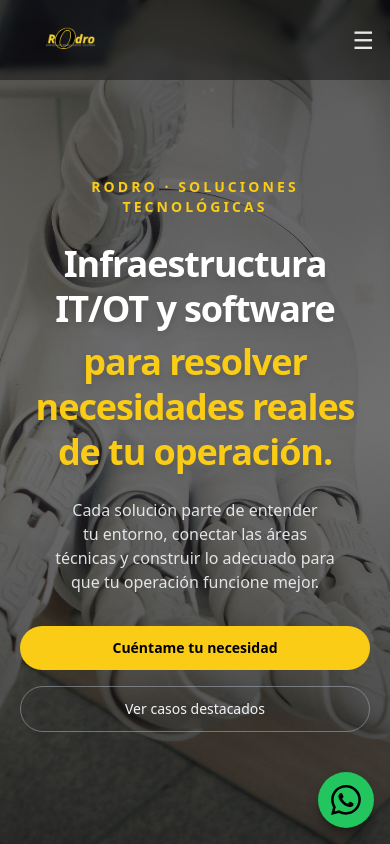
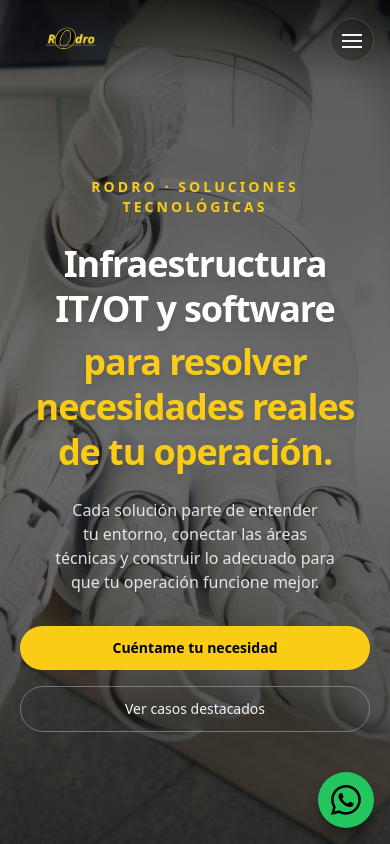
Before and after one commit to Rodro1975/Soporte-T-cnico-y-Soluciones-Tecnol-gicas, a Next.js app: page / in a window 390 px wide. Shown: the top 844 px of the page. Built offline with nearby package versions, Linux system fonts and the light colour scheme.

Commit message:
improve mobile navigation treatment

```diff
--- a/app/components/Navbar.js
+++ b/app/components/Navbar.js
@@ -27,11 +27,11 @@ export default function Navbar() {
     <header
       className={`fixed top-0 left-0 w-full z-50 transition-all duration-300 ${
         scrolled
-          ? "bg-black/70 backdrop-blur-md border-b border-white/10"
-          : "bg-black/40 backdrop-blur-sm"
+          ? "bg-slate-950/85 backdrop-blur-xl border-b border-white/10 shadow-lg shadow-black/10"
+          : "bg-gradient-to-b from-black/55 via-black/25 to-transparent"
       }`}
     >
-      <nav className="max-w-5xl mx-auto flex items-center justify-between px-4 md:px-6 py-3">
+      <nav className="relative max-w-5xl mx-auto flex items-center justify-between px-4 md:px-6 py-3">
         {/* Logo */}
         <Link href="/" className="flex items-center">
           <Image
@@ -61,21 +61,45 @@ export default function Navbar() {
         {/* Botón móvil */}
         <button
           onClick={() => setIsOpen((prev) => !prev)}
-          className="md:hidden text-gray-200"
-          aria-label="Toggle navigation menu"
+          className="md:hidden relative flex h-11 w-11 items-center justify-center rounded-full border border-white/15 bg-black/20 text-gray-100 backdrop-blur-sm transition hover:bg-white/10"
+          aria-label={isOpen ? "Cerrar menú" : "Abrir menú"}
+          aria-expanded={isOpen}
+          aria-controls="mobile-navigation"
         >
-          <span className="text-2xl">☰</span>
+          <span className="sr-only">
+            {isOpen ? "Cerrar navegación" : "Abrir navegación"}
+          </span>
+          <span className="relative block h-5 w-5" aria-hidden="true">
+            <span
+              className={`absolute left-0 top-1 block h-0.5 w-5 bg-current transition duration-200 ${
+                isOpen ? "translate-y-1.5 rotate-45" : ""
+              }`}
+            />
+            <span
+              className={`absolute left-0 top-2.5 block h-0.5 w-5 bg-current transition duration-200 ${
+                isOpen ? "opacity-0" : ""
+              }`}
+            />
+            <span
+              className={`absolute left-0 top-4 block h-0.5 w-5 bg-current transition duration-200 ${
+                isOpen ? "-translate-y-1.5 -rotate-45" : ""
+              }`}
+            />
+          </span>
         </button>
       </nav>
 
       {/* Menú móvil */}
       {isOpen && (
-        <ul className="md:hidden bg-black/90 backdrop-blur-xl text-center py-6 space-y-4 text-gray-200 text-sm font-medium">
+        <ul
+          id="mobile-navigation"
+          className="md:hidden mx-3 overflow-hidden rounded-2xl border border-white/10 bg-slate-950/90 px-3 py-3 text-gray-100 shadow-2xl shadow-black/30 backdrop-blur-xl"
+        >
           {NAV_LINKS.map((item) => (
             <li key={item.href}>
               <Link
                 href={item.href}
-                className="block hover:text-yellow-300 transition-colors"
+                className="block rounded-xl px-4 py-3 text-sm font-medium transition-colors hover:bg-white/10 hover:text-yellow-300"
                 onClick={() => setIsOpen(false)}
               >
                 {item.label}
```
